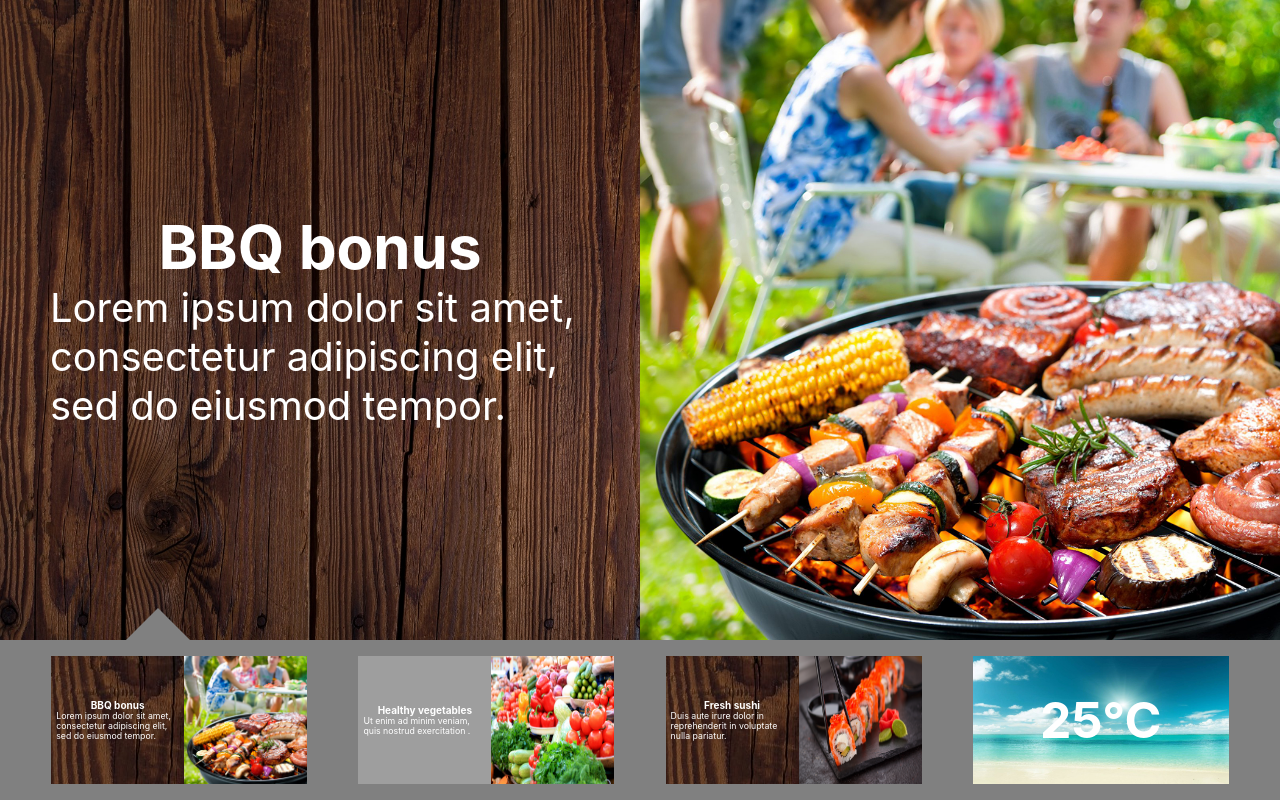
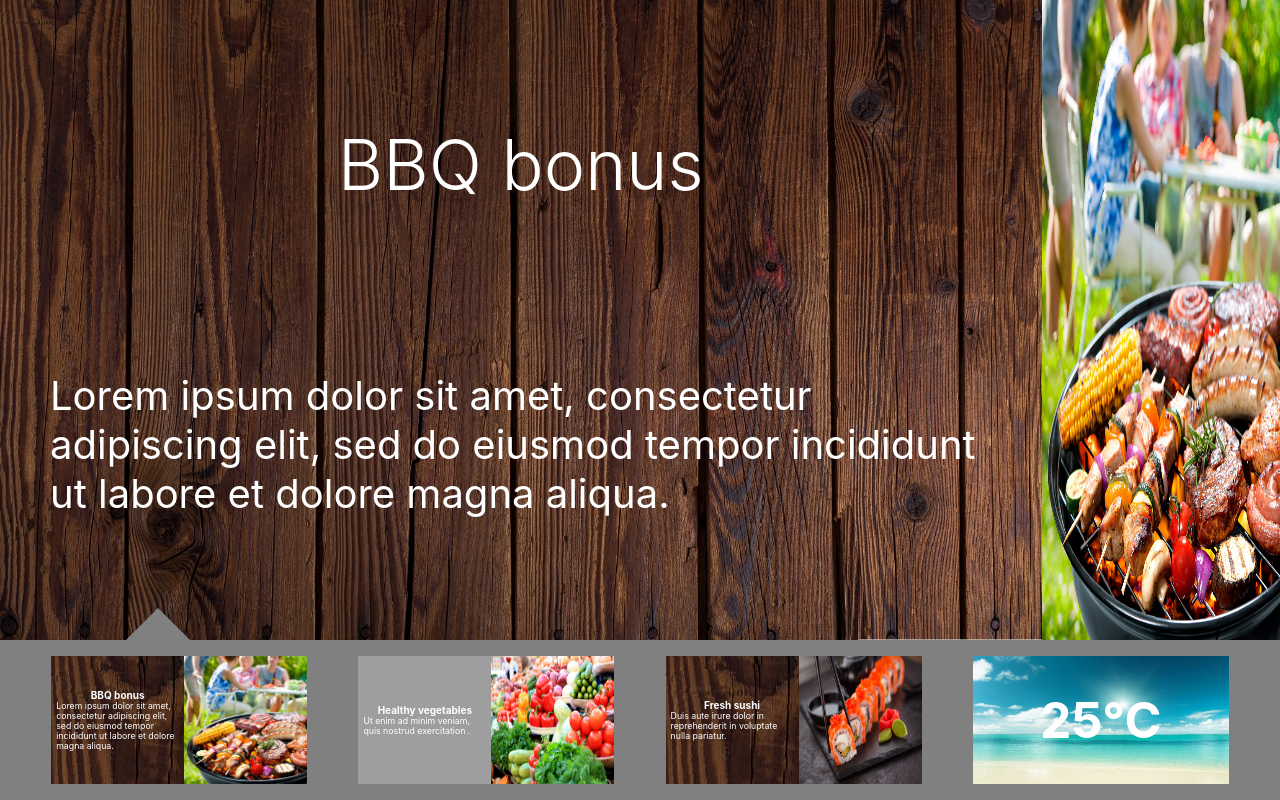
Before and after one commit to vmarinhodev/react-thumb-slider, a React (Create React App) app: page / in a window 1280 px wide. Built offline with nearby package versions, Linux system fonts and the light colour scheme; grey boxes are pictures that could not be loaded.

Commit message:
swap active index first part added

```diff
--- a/public/data/data.json
+++ b/public/data/data.json
@@ -4,7 +4,7 @@
       "id": 1,
       "title": "BBQ bonus",
       "type": "IMAGE_TEXT",
-      "description": "Lorem ipsum dolor sit amet, consectetur adipiscing elit, sed do eiusmod tempor.",
+      "description": "Lorem ipsum dolor sit amet, consectetur adipiscing elit, sed do eiusmod tempor incididunt ut labore et dolore magna aliqua.",
       "file": "./images/bbq.jpg",
       "background": "dark",
       "duration": 15
--- a/src/components/thumb-gallery/ActiveThumbWindow.js
+++ b/src/components/thumb-gallery/ActiveThumbWindow.js
@@ -7,6 +7,7 @@ const ActiveThumbWindow = ({ activeThumbnail }) => {
   return (
     <div className="activethumb">
       <img src={activeThumbnail.file} alt={activeThumbnail.title}/>
+
     </div>
   )
 }
--- a/src/components/thumb-gallery/ThumbnailItem.js
+++ b/src/components/thumb-gallery/ThumbnailItem.js
@@ -15,8 +15,8 @@ const ThumbnailItem = ({ detail, onClick , index}) => {
     background,
     temperature
   } = detail
+  return (
 
-  return (
     <div
       className="thumbnail"
       tabIndex={0}
@@ -39,7 +39,7 @@ const ThumbnailItem = ({ detail, onClick , index}) => {
             <p>{description}</p>
 
           </div>
-          <div style={{ flex: 1 }} className="thumbRight">
+          <div className="thumbRight">
             <img
               className="imageThumbSmall"
               src={file}
@@ -55,12 +55,9 @@ const ThumbnailItem = ({ detail, onClick , index}) => {
           key={id}
           style={{ backgroundImage: `url(${skybg})` }}
           alt={title}
-          data-index={index}
-          onClick={onClick}
         >
 
-          <h1
-          >
+          <h1>
             {temperature}
             {"\u00b0"}C
           </h1>
--- a/src/components/thumb-gallery/index.js
+++ b/src/components/thumb-gallery/index.js
@@ -5,7 +5,6 @@ import { useFetchDetails } from "../../hooks/useFetchDetails";
 
 import darkWood from "../../bkgimages/dark-wood.jpg";
 import lightWood from "../../bkgimages/light-wood.png";
-import skybg from "../../bkgimages/sunny-background.jpg";
 
 const Thumb = () => {
   const { details, loading, error } = useFetchDetails();
@@ -39,25 +38,27 @@ const Thumb = () => {
       </div>
     ) : null
 
-  const handleClick = e => {
+  const handleClick = (e) => {
+
       const activeIndex = e.currentTarget.getAttribute('data-index')
+
+      function swap(details, activeIndex, to){
+        let temp = details[activeIndex]
+
+        details[activeIndex] = details[to]
+        details[to] = temp
+      }
+      swap(details, 0, activeIndex)
+
       setActiveIndex(activeIndex)
-      console.log("activeIndex - ", typeof activeIndex)
-  }
 
-  function sortObject() {
-    activeIndex.sort()
   }
 
   return (
     <div className="wrapper" key="index">
       <div className="fullSlide">
-        <div style={{ flex: 1}} className=" fullSlide left" >
           {renderText()}
-        </div>
-        <div style={{ flex: 1}} className="fullSlide right">
           {renderThumbnails()}
-        </div>
       </div>
       <div className="thumbgrid">
         <ThumbGrid details={details} onClick={handleClick} />
--- a/src/sass/components/_thumbnails.scss
+++ b/src/sass/components/_thumbnails.scss
@@ -1,5 +1,4 @@
 .wrapper {
-  background: #d3d3d3;
   height: 100vh;
   width: 100vw;
 }
@@ -14,25 +13,24 @@
     color: white;
     background-repeat: no-repeat;
     background-size: cover;
-    height: 100%;
-    width: 100%;
     display: flex;
-    flex-wrap: wrap;
-    align-content: center;
-    justify-content: center;
 
     .content {
+      display: flex;
+      flex-wrap: wrap;
+      align-items: center;
+      justify-content: center;
       padding: 50px;
-    }
-
-    h1 {
-      font-size: 6rem;
-    }
-    p {
-      font-size: 4rem;
+      h1 {
+        font-size: 7rem;
+        padding-bottom: 2rem;
+        font-weight: 300;
+      }
+      p {
+        font-size: 4rem;
+      }
     }
   }
-
   .right {
     background: lightcoral;
     background-repeat: no-repeat;
```
Also changed, not shown: 2 other files (tests, documents, lock files or other folders).
